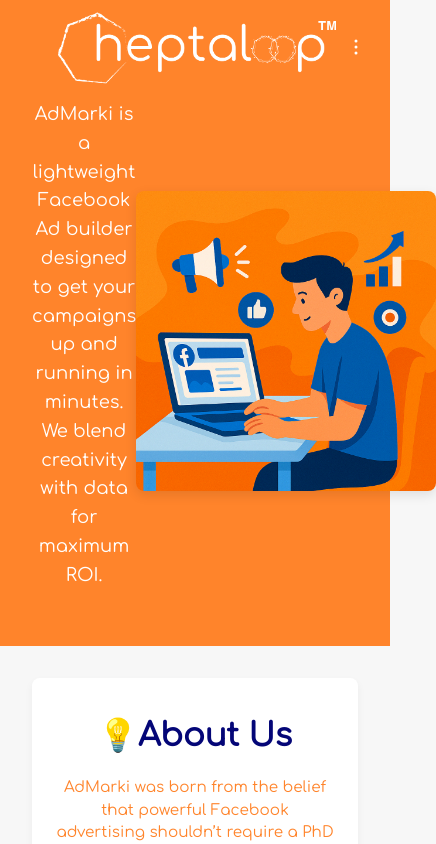
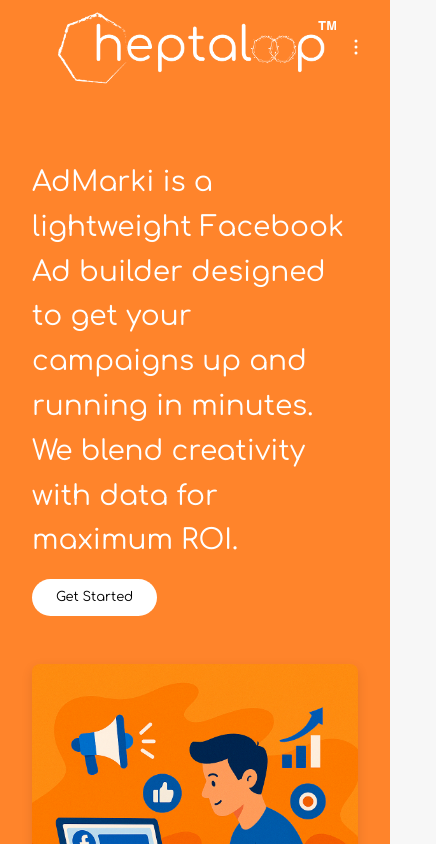
Before and after one commit to Ganga-Suren/Ad-Marki-Frontend, a Vue app: page / in a window 390 px wide. Shown: the top 844 px of the page, 436 px wide, since content can reach past the window. Built offline with nearby package versions, Linux system fonts and the light colour scheme; no server answers.

Commit message:
Made some changes to image resizing and other  css, added scroll to top button

```diff
--- a/public/index.html
+++ b/public/index.html
@@ -6,7 +6,7 @@
     <meta name="viewport" content="width=device-width,initial-scale=1.0" />
     <link rel="icon" href="<%= BASE_URL %>hepta-logo.png" />
     <link href="https://fonts.googleapis.com/css2?family=Comfortaa&display=swap" rel="stylesheet" />
-    <title>Ad-Marki</title>
+    <title>Heptaloop</title>
   </head>
   <body>
     <noscript>
--- a/src/App.vue
+++ b/src/App.vue
@@ -11,7 +11,7 @@
           <EllipsisVerticalIcon class="w-6 h-6 text-white" />
         </button>
         <ul :class="['site-nav__list', { open: mobileMenuOpen }]">
-          <li><a href="#about" class="nav-link">About Us</a></li>
+          <li><a href="#about" class="nav-link">Our Story</a></li>
           <li><a href="#offer" class="nav-link">What We Offer</a></li>
           <li><a href="#form" class="nav-link">Get Started</a></li>
         </ul>
@@ -23,7 +23,7 @@
     <main class="main-content">
       <section id="about" class="container">
         <div class="offer-block about-block">
-          <h2 class="section-title">💡About Us</h2>
+          <h2 class="section-title">🌱Our Story</h2>
           <p class="block-desc">
             AdMarki was born from the belief that powerful Facebook advertising shouldn’t require a
             PhD in marketing or hours of setup. Our intuitive, web based builder walks you through
@@ -39,7 +39,7 @@
       </section>
 
       <section id="offer" class="container">
-        <h2 class="section-title">What WeOffer</h2>
+        <h2 class="section-title">💡What We Offer</h2>
         <div class="offer-grid">
           <div class="offer-block">
             <div class="block-icon">🚀</div>
@@ -62,18 +62,21 @@
       </section>
 
       <section id="form" class="container">
-        <h2 class="section-title">Get Started</h2>
+        <h2 class="section-title">✨Get Started</h2>
         <UserForm class="form" />
       </section>
     </main>
 
     <footer>&copy; 2025 AdMarki — All rights reserved</footer>
+
+    <ScrollToTop />
   </div>
 </template>
 
 <script>
   import UserForm from './components/UserForm.vue'
   import HeroBanner from '@/components/HeroBanner.vue'
+  import ScrollToTop from '@/components/ScrollToTop.vue'
   import { ref } from 'vue'
   import { EllipsisVerticalIcon } from '@heroicons/vue/24/outline'
 
@@ -82,6 +85,7 @@
     components: {
       UserForm,
       HeroBanner,
+      ScrollToTop,
       EllipsisVerticalIcon,
     },
     setup() {
--- a/src/assets/styles.css
+++ b/src/assets/styles.css
@@ -172,7 +172,7 @@
 
 /* Scrollable content placeholder */
 .main-content {
-  margin-top: 2rem;
+  margin-top: 5rem;
 }
 
 /* Section titles */
--- a/src/components/HeroBanner.vue
+++ b/src/components/HeroBanner.vue
@@ -6,6 +6,7 @@
           AdMarki is a lightweight Facebook Ad builder designed to get your campaigns up and running
           in minutes. We blend creativity with data for maximum ROI.
         </p>
+        <a href="#form" class="hero-banner__button">Get Started</a>
       </div>
       <div class="hero-banner__image">
         <img src="/hero-banner.png" alt="AdMarki Hero Banner" class="hero-banner__image" />
@@ -14,44 +15,65 @@
   </section>
 </template>
 
-<script setup>
-  // no JS needed here for now
-</script>
+<script setup></script>
 
 <style scoped>
+  .hero-banner__button {
+    display: inline-block;
+    margin-top: 1rem;
+    padding: 0.5rem 1.5rem;
+    background-color: #ffffff;
+    color: black;
+    border-radius: 3rem;
+    text-decoration: none;
+    font-weight: lighter;
+    font-size: small;
+    transition: background-color 0.3s ease;
+  }
+
   .hero-banner {
-    background: var(--brand-light-orange);
+    width: 100%;
     margin-top: calc(-1 * var(--header-height));
     padding-top: calc(var(--header-height) + 2rem);
     padding-bottom: 3rem;
-    text-align: center;
+    text-align: left;
+    background: var(--brand-light-orange);
   }
 
-  /* inner box to constrain width like .container */
   .hero-banner__inner {
     max-width: var(--site-max-width);
     margin: 0 auto;
-    padding: 0 var(--site-gutter);
+    margin-top: -3rem;
+    margin-bottom: 2rem;
+    padding: calc(var(--header-height) + 2rem) var(--site-gutter) 3rem;
     display: flex;
+    flex-wrap: wrap;
+    gap: 2rem;
     align-items: center;
     justify-content: space-between;
   }
   .hero-banner__text {
-    font-size: 1.125rem;
+    font-size: 28px;
     font-family: var(--font-sans);
     color: #ffffff;
     max-width: 700px;
     margin: 0.5rem auto;
     line-height: 1.6;
+    flex: 1 1 320px;
+    min-width: 280px;
+  }
+  .hero-banner__image {
+    flex: 1 1 280px;
+    text-align: center;
   }
   .hero-banner__image img {
-    max-width: 300px;
+    width: 100%;
+    max-width: 400px;
     height: auto;
     border-radius: 0.5rem;
     box-shadow: 0 4px 12px rgba(0, 0, 0, 0.1);
   }
 
-  /* slide‑down keyframe */
   @keyframes slideDown {
     from {
       opacity: 0;
@@ -63,8 +85,27 @@
     }
   }
 
-  /* apply the animation */
   .animate-slide-down {
     animation: slideDown 0.8s ease-out both;
   }
+
+  @media (max-width: 768px) {
+    .hero-banner {
+      padding-top: calc(var(--header-height) + 1rem);
+      padding-bottom: 1.5rem;
+    }
+
+    .hero-banner__inner {
+      gap: 1rem;
+    }
+
+    .hero-banner__text {
+      text-align: left;
+      margin-top: 0;
+    }
+
+    .hero-banner__image {
+      margin-top: 0.75rem;
+    }
+  }
 </style>
--- /dev/null
+++ b/src/components/ScrollToTop.vue
@@ -0,0 +1,53 @@
+<template>
+  <!-- v-show toggles inline display: none / show -->
+  <button v-show="visible" @click="scrollToTop" class="scroll-top" aria-label="Scroll to top">
+    <ChevronUpIcon class="scroll-top__icon" />
+  </button>
+</template>
+
+<script setup>
+  import { ref, onMounted, onUnmounted } from 'vue'
+  import { ChevronUpIcon } from '@heroicons/vue/24/outline'
+
+  const visible = ref(false)
+
+  function onScroll() {
+    visible.value = window.scrollY > 300
+  }
+
+  function scrollToTop() {
+    window.scrollTo({ top: 0, behavior: 'smooth' })
+  }
+
+  onMounted(() => {
+    window.addEventListener('scroll', onScroll)
+  })
+  onUnmounted(() => {
+    window.removeEventListener('scroll', onScroll)
+  })
+</script>
+
+<style scoped>
+  .scroll-top {
+    position: fixed;
+    bottom: calc(var(--footer-height) + 1rem);
+    right: 1.5rem;
+    display: flex;
+    align-items: center;
+    justify-content: center;
+    width: 3rem;
+    height: 3rem;
+    background: var(--accent-color);
+    border: none;
+    border-radius: 0.5rem;
+    box-shadow: 0 4px 12px rgba(0, 0, 0, 0.2);
+    cursor: pointer;
+    transition: opacity 0.3s ease;
+    z-index: 1000;
+  }
+  .scroll-top__icon {
+    width: 1.5rem;
+    height: 1.5rem;
+    color: var(--brand-light-orange);
+  }
+</style>
```
Also changed, not shown: 1 other file (tests, documents, lock files or other folders).
